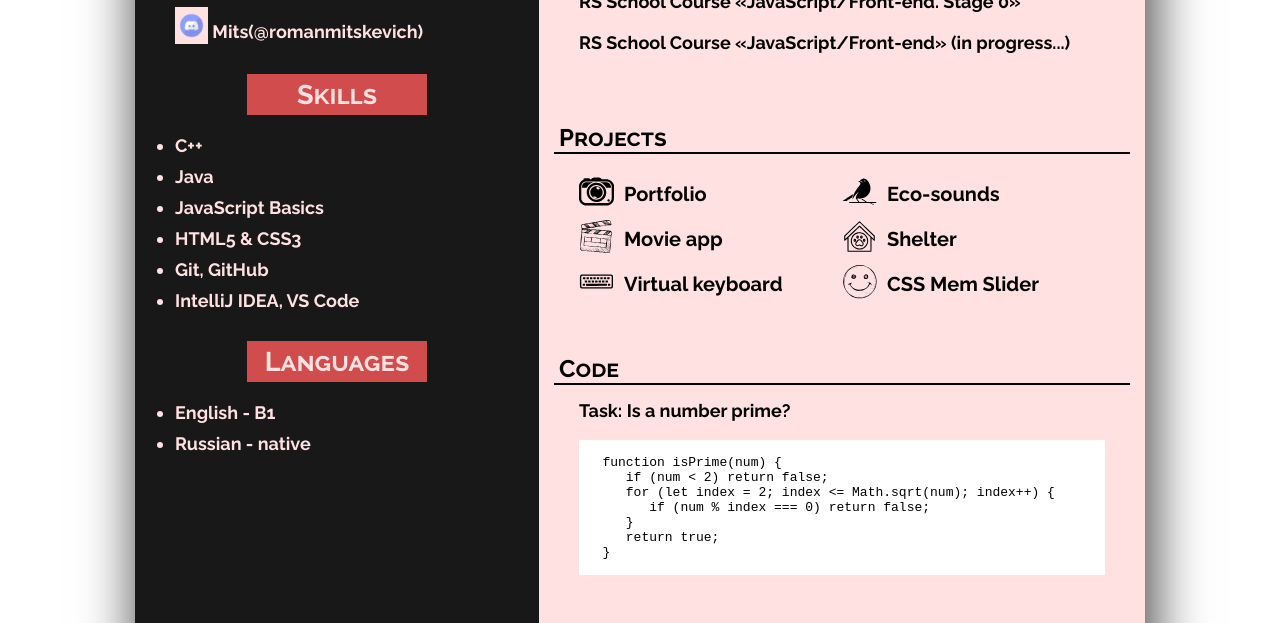
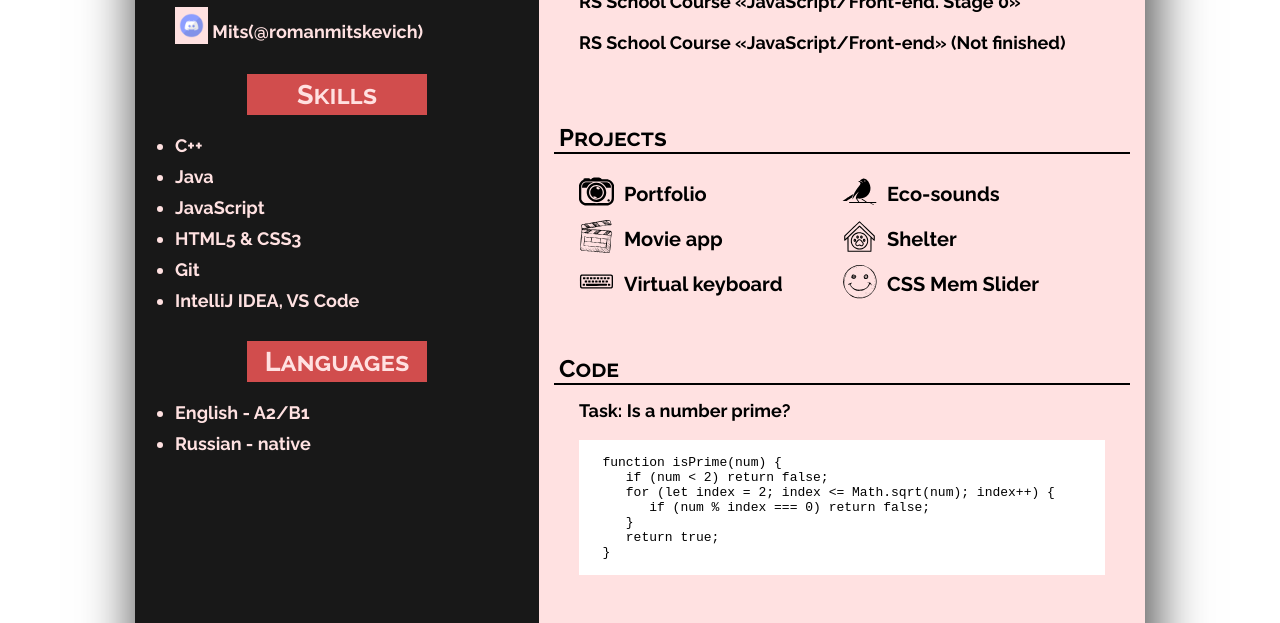
Before and after one commit to romanmitskevich/rsschool-cv, a plain HTML site: page index.html in a window 1280 px wide. Shown: the part 661-1284 px from the top of the page. Drawn offline with Linux system fonts and the light colour scheme.

Commit message:
refactor: change info

```diff
--- a/index.html
+++ b/index.html
@@ -41,8 +41,9 @@
                         <li class="contacts-item"><a href="mailto:roma.mitskevich@gmail.com"><span><img
                                         src="./assets/img/gmail.png" alt="E-mail" width="25" height="25"></span>
                                 roma.mitskevich@gmail.com</a></li>
-                  <li class="contacts-item"><a href="https://t.me/mitsromich"><span><img src="./assets/img/telegram.png"
-                              alt="Telegram" width="25" height="25"></span> t.me/mitsromich</a></li>
+                        <li class="contacts-item"><a href="https://t.me/mitsromich"><span><img
+                                        src="./assets/img/telegram.png" alt="Telegram" width="25" height="25"></span>
+                                t.me/mitsromich</a></li>
                         <li class="contacts-item"><a href="https://github.com/romanmitskevich"><span><img
                                         src="./assets/img/github.png" alt="GitHub" width="25" height="25"></span>
                                 romanmitskevich</a></li>
@@ -55,16 +56,16 @@
                     <ul class="skills-list">
                         <li class="skills-item">C++</li>
                         <li class="skills-item">Java</li>
-                  <li class="skills-item">JavaScript Basics</li>
+                        <li class="skills-item">JavaScript</li>
                         <li class="skills-item">HTML5 & CSS3</li>
-                  <li class="skills-item">Git, GitHub</li>
+                        <li class="skills-item">Git</li>
                         <li class="skills-item">IntelliJ IDEA, VS Code</li>
                     </ul>
                 </section>
                 <section class="languages" id="languages-id">
                     <h2 class="h2-languages">Languages</h2>
                     <ul class="languages-list">
-                  <li class="languages-item">English - B1</li>
+                        <li class="languages-item">English - A2/B1</li>
                         <li class="languages-item">Russian - native</li>
                     </ul>
                 </section>
@@ -76,7 +77,8 @@
                     <p>I am a 4th year student at the university and one day I realized that I want to know more. So I
                         decided to join RS School course to gain knowledge in the field of front-end development.</p>
                     <p>One of my best qualities is that I can spend a lot of time doing what interests me. I also work
-                  well in a team and like to learn a lot of new things. I believe that the courses combined with my
+                        well in a team and like to learn a lot of new things. I believe that the courses combined with
+                        my
                         perseverance and other qualities will help me become a good developer!</p>
                 </section>
 
@@ -88,10 +90,10 @@
                                 Informatics and Radioelectronics</span></a></p>
                     <p>Faculty of Information Technology and Management</p>
                     <p>Artificial Intelligence(4 course) speciality</p>
-               <p><img src="./assets/img/courses.png" alt="Courses" width="25" height="25"><span> Courses</span></p>
+                    <p><img src="./assets/img/courses.png" alt="Courses" width="25" height="25"><span> Courses</span>
+                    </p>
                     <p><a href="https://rs.school/js-stage0/"> RS School Course «JavaScript/Front-end. Stage 0»</a></p>
-               <p><a href="https://rs.school/js/"> RS School Course «JavaScript/Front-end» (in
-                     progress...)</a></p>
+                    <p><a href="https://rs.school/js/"> RS School Course «JavaScript/Front-end» (Not finished)</a></p>
                 </section>
 
                 <section class="projects" id="projects-id">
@@ -120,11 +122,13 @@
                         </div>
                         <div class="projects-item">
                             <img src="./assets/svg/keyboard.svg" alt="Portfolio camera" width="35" height="35">
-                     <a href="https://romanmitskevich.github.io/virtual-keyboard/virtual-keyboard/">Virtual keyboard</a>
+                            <a href="https://romanmitskevich.github.io/virtual-keyboard/virtual-keyboard/">Virtual
+                                keyboard</a>
                         </div>
                         <div class="projects-item">
                             <img src="./assets/svg/smile.svg" alt="Portfolio camera" width="35" height="35">
-                     <a href="https://romanmitskevich.github.io/cssMemSlider/cssMemSlider/index.html">CSS Mem Slider</a>
+                            <a href="https://romanmitskevich.github.io/cssMemSlider/cssMemSlider/index.html">CSS Mem
+                                Slider</a>
                         </div>
                     </div>
                 </section>
```
Also changed, not shown: 1 other file. Lines whose indentation alone changed are shown as unchanged.
